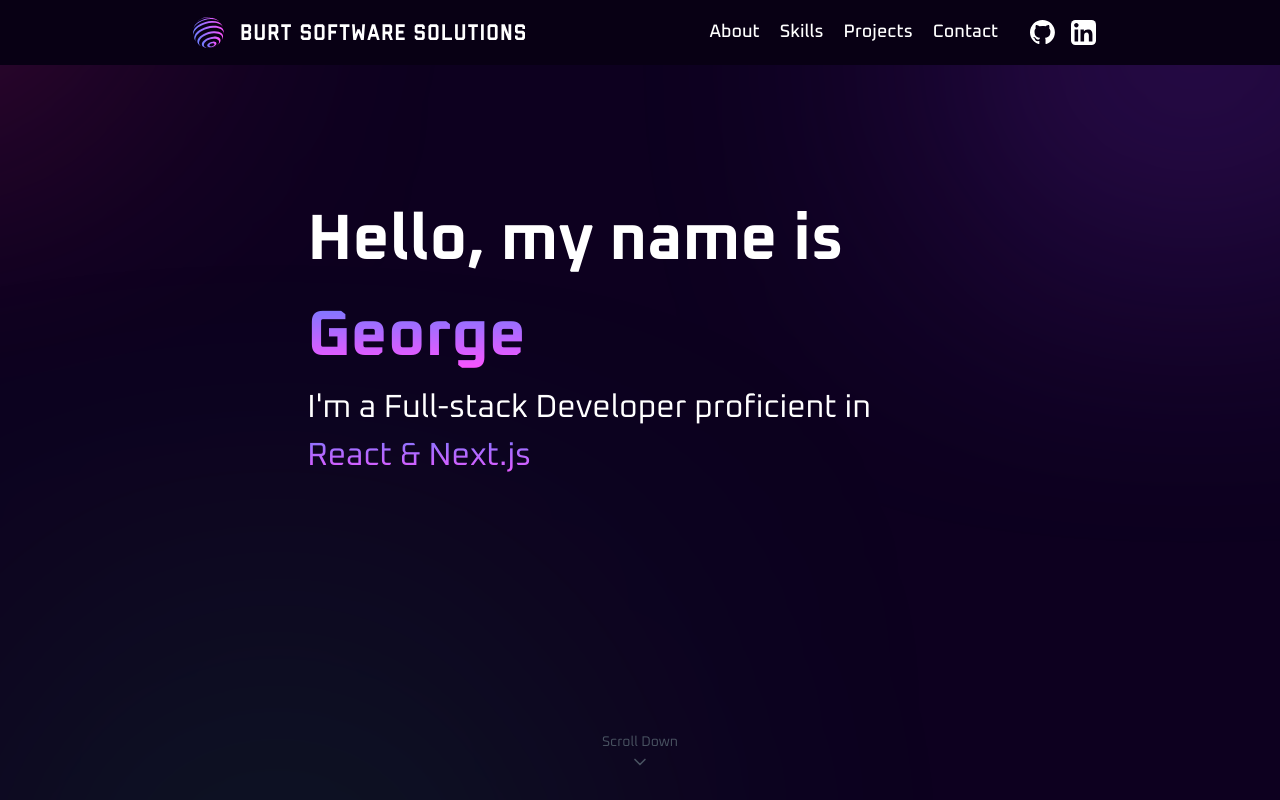
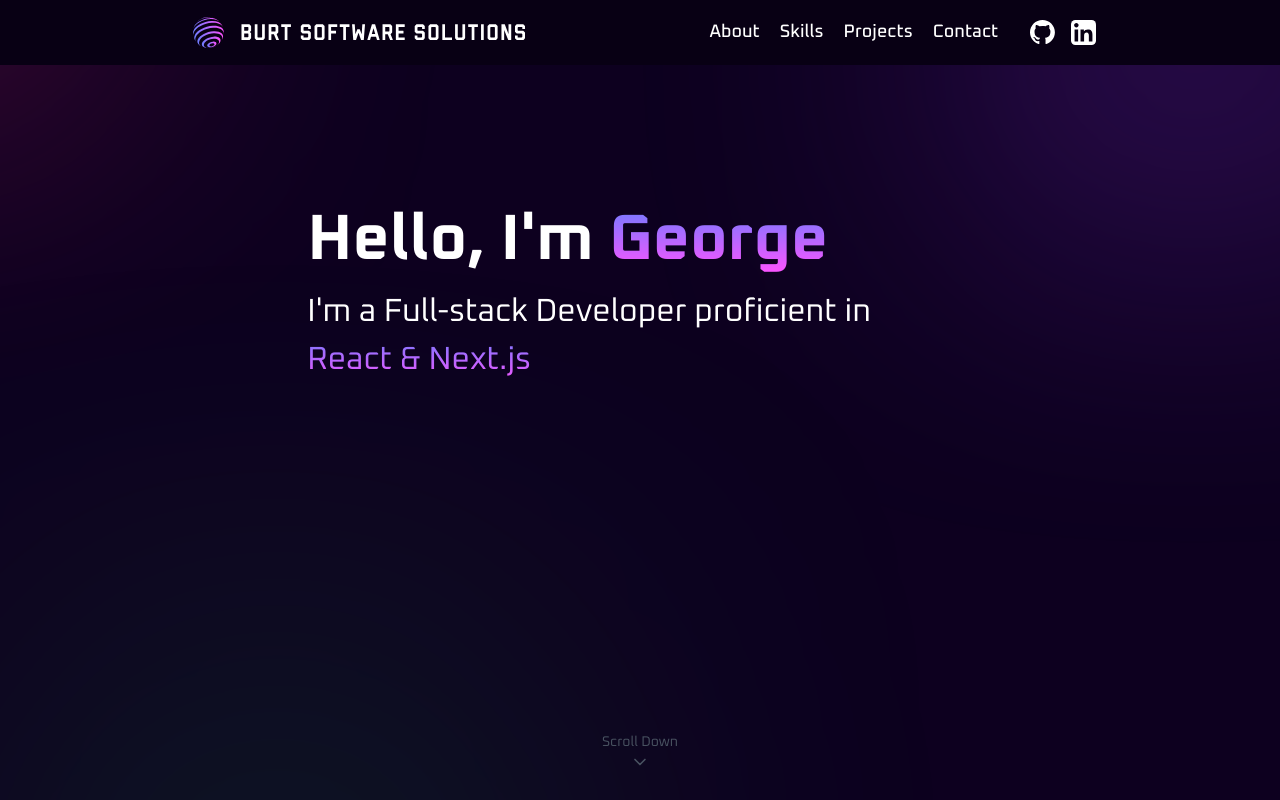
Before and after one commit to georgeeburt/portfolio, a Next.js app: page / in a window 1280 px wide. Shown: the top 800 px of the page. Built offline with nearby package versions, Linux system fonts and the light colour scheme.

Commit message:
refactor: amend hero section

```diff
--- a/src/components/sections/hero/hero-content.tsx
+++ b/src/components/sections/hero/hero-content.tsx
@@ -37,7 +37,7 @@ export default function HeroContent() {
       style={{ opacity: hasLoaded ? opacity : 0, y }}
     >
       <h1 className="text-[2rem] md:text-[2.5rem] lg:text-[4rem] font-bold">
-        Hello, my name is{' '}
+        Hello, I&apos;m{' '}
         <span className="bg-purple-gradient text-transparent bg-clip-text">
           George
         </span>
```
